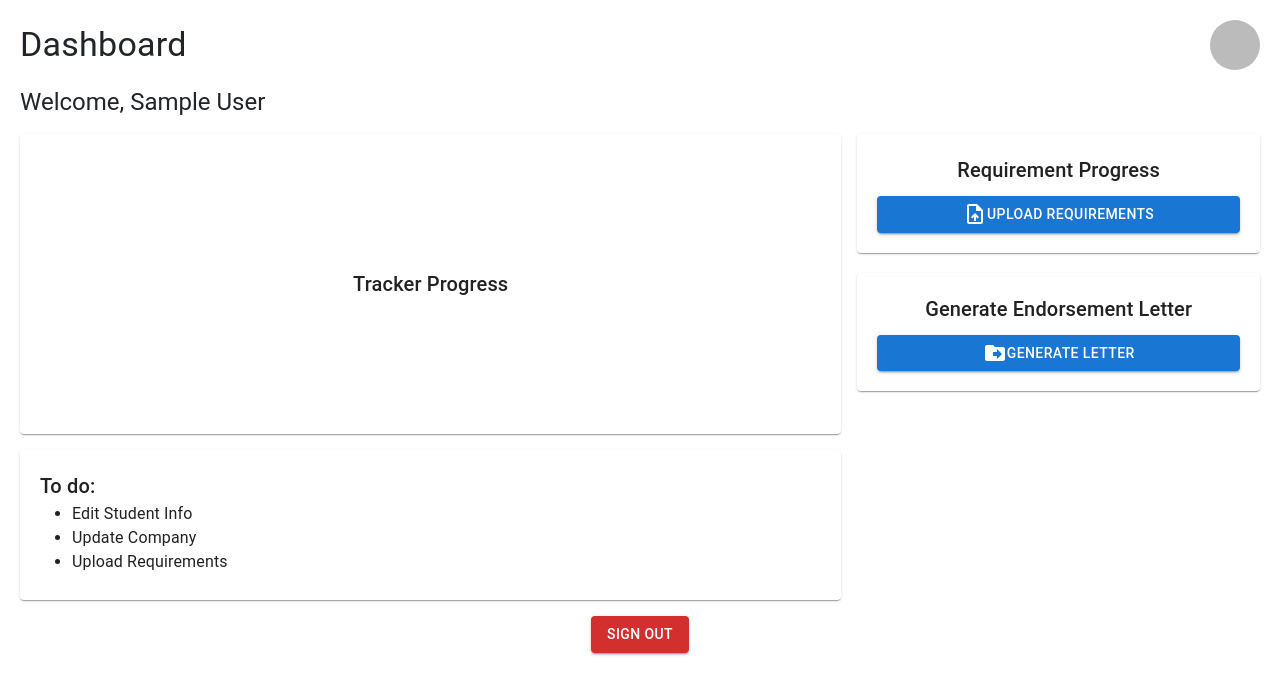
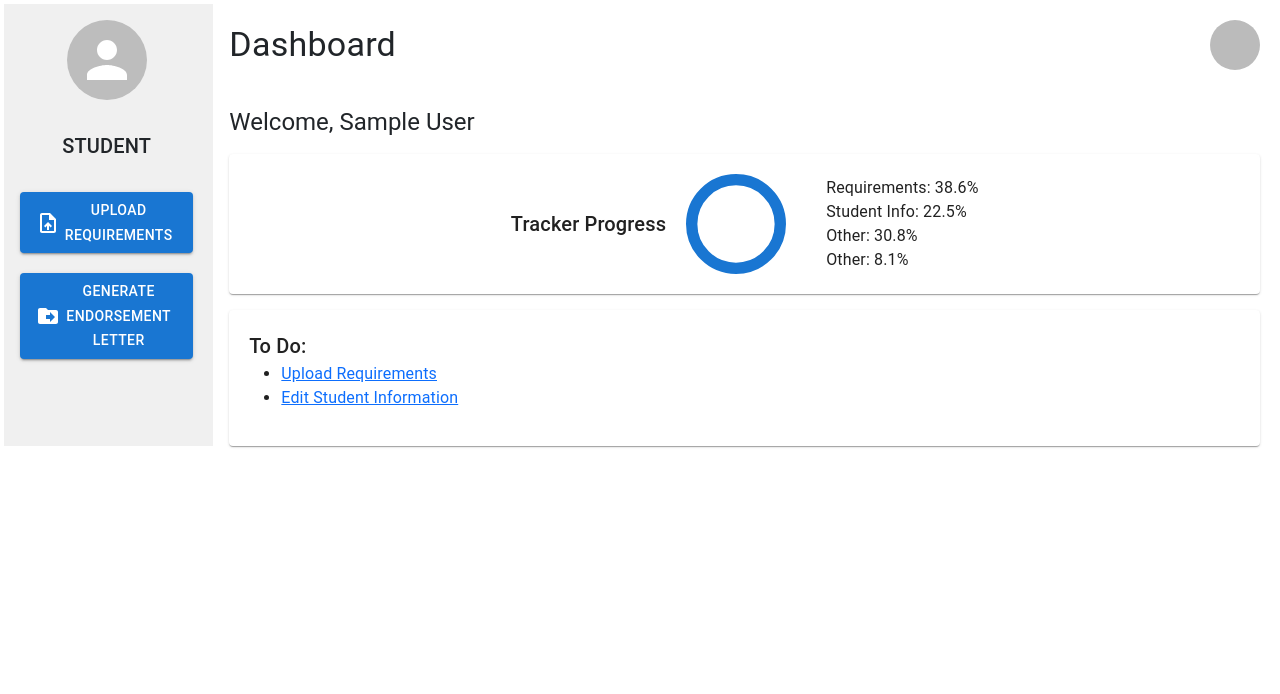
Before and after one commit to DLAyatoCabanilla/NEU-OJT-APP, a React (Create React App) app: page /dashboard in a window 1280 px wide. Shown: the top 694 px of the page. Built offline with nearby package versions, Linux system fonts and the light colour scheme; no server answers; sample sign-in values are in the browser's storage.

Commit message:
Update Dashboard.tsx

```diff
--- a/src/components/Dashboard.tsx
+++ b/src/components/Dashboard.tsx
@@ -2,7 +2,7 @@ import React, { useContext } from 'react';
 import { auth } from '../firebase';
 import { signOut } from 'firebase/auth';
 import { AuthContext } from '../context/AuthContext';
-import { Button, Grid, Typography, Box, Avatar, Paper } from '@mui/material';
+import { Button, Grid, Typography, Box, Avatar, Paper, CircularProgress } from '@mui/material';
 import UploadFileIcon from '@mui/icons-material/UploadFile';
 import DriveFileMoveIcon from '@mui/icons-material/DriveFileMove';
 import InsertDriveFileIcon from '@mui/icons-material/InsertDriveFile';
@@ -19,10 +19,10 @@ const Dashboard: React.FC = () => {
   const handleSignOut = async () => {
     try {
       await signOut(auth);
-      console.log("User signed out.");
+      console.log('User signed out.');
     } catch (error: unknown) {
       if (error instanceof Error) {
-        console.error("Sign out error:", error.message);
+        console.error('Sign out error:', error.message);
       }
     }
   };
@@ -30,63 +30,63 @@ const Dashboard: React.FC = () => {
   return (
     <Box sx={styles.container}>
       <Grid container spacing={2}>
+        {/* Side Panel */}
+        <Grid item xs={2} sx={styles.sidePanel}>
+          <Avatar sx={styles.avatarLarge} />
+          <Typography variant="h6" sx={styles.userName}>
+            STUDENT
+          </Typography>
+          <Box sx={styles.sideButtonContainer}>
+            <Button variant="contained" sx={styles.sideButton}>
+              <UploadFileIcon /> Upload Requirements
+            </Button>
+            <Button variant="contained" sx={styles.sideButton}>
+              <DriveFileMoveIcon /> Generate Endorsement Letter
+            </Button>
+          </Box>
+        </Grid>
+
+        {/* Main Dashboard */}
+        <Grid item xs={10}>
+          <Grid container spacing={2}>
             {/* Header */}
             <Grid item xs={12} sx={styles.header}>
               <Typography variant="h4">Dashboard</Typography>
               <Avatar src={currentUser?.photoURL || ''} sx={styles.avatar} />
             </Grid>
 
-        {/* Welcome */}
+            {/* Welcome Section */}
             <Grid item xs={12}>
-          <Typography variant="h5">
-            Welcome, {currentUser?.displayName || "User"}
-          </Typography>
+              <Typography variant="h5">Welcome, {currentUser?.displayName || 'User'}</Typography>
             </Grid>
 
             {/* Tracker Progress */}
-        <Grid item xs={12} md={8}>
+            <Grid item xs={12}>
               <Paper sx={styles.trackerProgress}>
                 <Typography variant="h6">Tracker Progress</Typography>
-            {/* Placeholder for progress tracking logic */}
+                <CircularProgress variant="determinate" value={100} size={100} thickness={5} />
+                <Box sx={styles.trackerLabels}>
+                  <Typography>Requirements: 38.6%</Typography>
+                  <Typography>Student Info: 22.5%</Typography>
+                  <Typography>Other: 30.8%</Typography>
+                  <Typography>Other: 8.1%</Typography>
+                </Box>
               </Paper>
             </Grid>
 
-        {/* Right Side Actions */}
-        <Grid item xs={12} md={4}>
-          <Paper sx={styles.actionItem}>
-            <Typography variant="h6">Requirement Progress</Typography>
-            <Button variant="contained" sx={styles.uploadButton}>
-              <UploadFileIcon /> Upload Requirements
-            </Button>
-          </Paper>
-
-          <Paper sx={styles.actionItem}>
-            <Typography variant="h6">Generate Endorsement Letter</Typography>
-            <Button variant="contained" sx={styles.uploadButton}>
-              <DriveFileMoveIcon /> Generate Letter
-            </Button>
-          </Paper>
-        </Grid>
-
-        {/* To-do List */}
-        <Grid item xs={12} md={8}>
+            {/* To-Do List */}
+            <Grid item xs={12}>
               <Paper sx={styles.toDo}>
-            <Typography variant="h6">To do:</Typography>
+                <Typography variant="h6">To Do:</Typography>
                 <Typography>
                   <ul>
-                <li>Edit Student Info</li>
-                <li>Update Company</li>
-                <li>Upload Requirements</li>
+                    <li><a href="#">Upload Requirements</a></li>
+                    <li><a href="#">Edit Student Information</a></li>
                   </ul>
                 </Typography>
               </Paper>
             </Grid>
-
-        {/* Sign Out Button */}
-        <Grid item xs={12} sx={{ textAlign: 'center' }}>
-          <Button variant="contained" color="error" onClick={handleSignOut}>
-            Sign Out
-          </Button>
+          </Grid>
         </Grid>
       </Grid>
     </Box>
@@ -95,36 +95,56 @@ const Dashboard: React.FC = () => {
 
 const styles = {
   container: {
+    display: 'flex',
+    flexDirection: 'row' as const,
     padding: '20px',
   },
   header: {
     display: 'flex',
     justifyContent: 'space-between',
     alignItems: 'center',
+    marginBottom: '20px',
   },
   avatar: {
     width: 50,
     height: 50,
   },
+  avatarLarge: {
+    width: 80,
+    height: 80,
+    marginBottom: '20px',
+  },
+  sidePanel: {
+    backgroundColor: '#f0f0f0',
+    padding: '20px',
+    display: 'flex',
+    flexDirection: 'column' as const,
+    alignItems: 'center',
+  },
+  userName: {
+    marginTop: '10px',
+    marginBottom: '30px',
+  },
+  sideButtonContainer: {
+    display: 'flex',
+    flexDirection: 'column' as const,
+    gap: '20px',
+  },
+  sideButton: {
+    width: '100%',
+  },
   trackerProgress: {
     padding: '20px',
-    height: '300px',
     display: 'flex',
     justifyContent: 'center',
     alignItems: 'center',
+    gap: '20px',
   },
-  actionItem: {
-    padding: '20px',
-    marginBottom: '20px',
-    textAlign: 'center' as const,
-  },
-  uploadButton: {
-    marginTop: '10px',
-    width: '100%',
+  trackerLabels: {
+    marginLeft: '20px',
   },
   toDo: {
     padding: '20px',
-    height: '150px',
   },
 };
 
```
Lines whose indentation alone changed are shown as unchanged.
